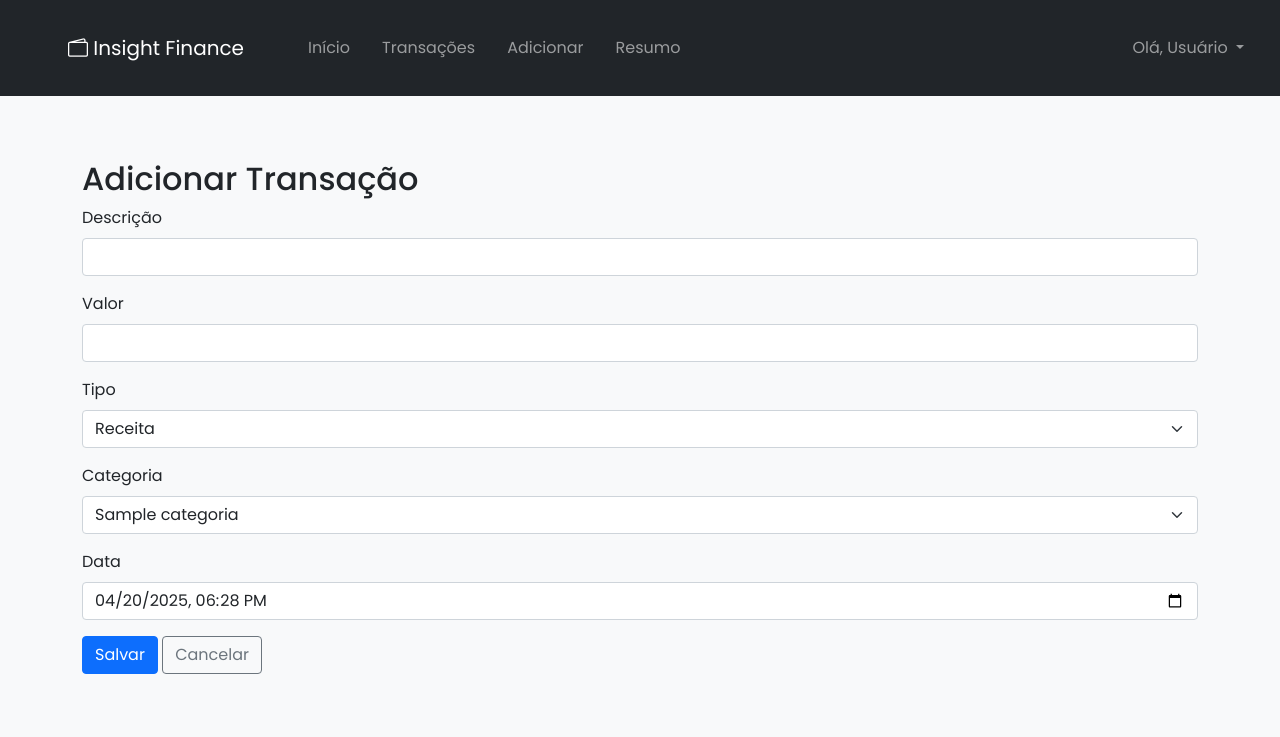
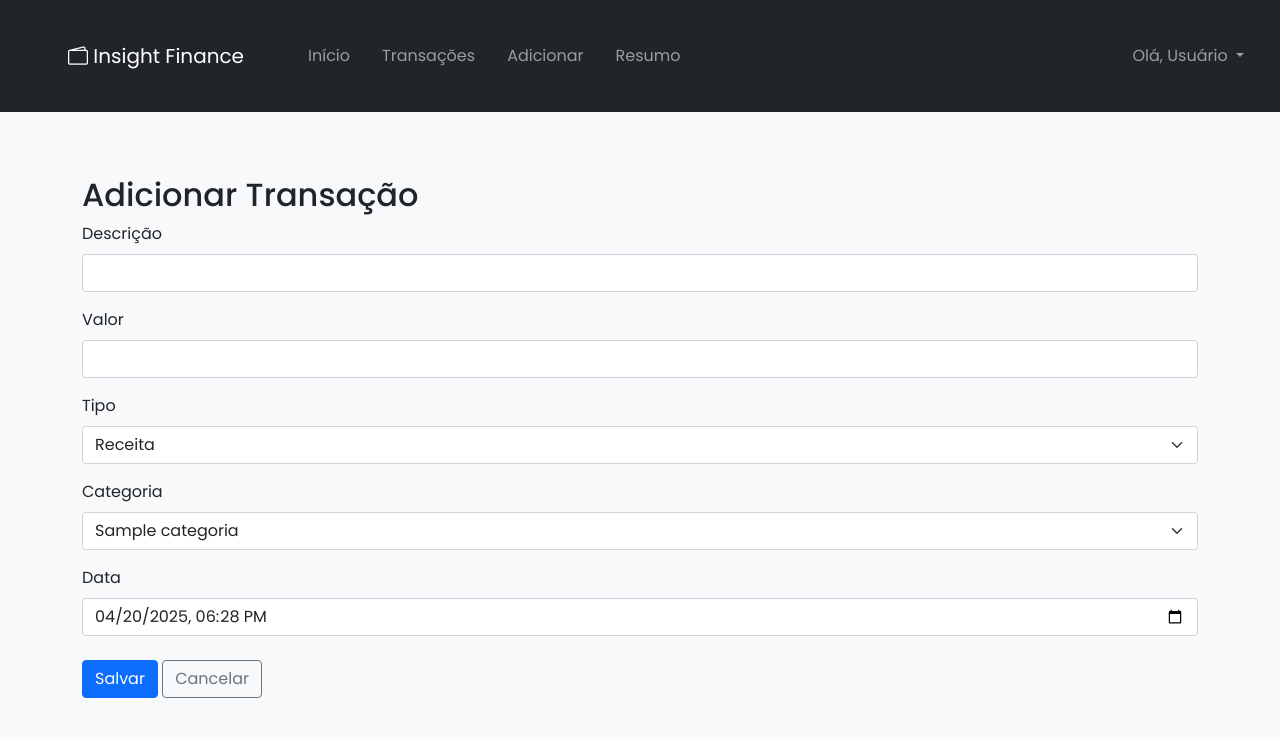
Before and after one commit to Matheus153/flask-financas, a Flask app: page /adicionar in a window 1280 px wide. Shown: the top 737 px of the page. Run offline with Flask 3, Linux system fonts and the light colour scheme; a user stored in the database is signed in; tables that the repository leaves empty hold one stand-in row (values such as "Sample post"); some libraries are stand-ins or nearby versions.

Commit message:
Feat: corrigindo espaçamento entre tabelas, botoes e tamanho de navbar

```diff
--- a/app/routes.py
+++ b/app/routes.py
@@ -465,7 +465,10 @@ def resumo():
             )
         )
 
-        fig_comparativo.update_traces(textposition='outside')
+        fig_comparativo.update_traces(
+            textposition='outside',
+            textfont_size=10
+        )
 
         # Substituir os valores do eixo y por strings formatadas ao estilo brasileiro
         ticks = df_agg['Valor'].max()
--- a/static/style.css
+++ b/static/style.css
@@ -24,7 +24,7 @@ body {
 
 .navbar {
     margin-bottom: 20px;
-    height: 12vh;
+    height: 14vh;
     padding: 0.5rem 1rem;
 }
 
--- a/templates/adicionar.html
+++ b/templates/adicionar.html
@@ -37,7 +37,7 @@
             value="{{ datetime.now().strftime('%Y-%m-%dT%H:%M') }}">
     </div>
 
-    <button type="submit" class="btn btn-primary">Salvar</button>
-    <a href="{{ url_for('.index') }}" class="btn btn-outline-secondary">Cancelar</a>
+    <button type="submit" class="btn btn-primary mt-2 mb-4">Salvar</button>
+    <a href="{{ url_for('.index') }}" class="btn btn-outline-secondary mt-2 mb-4">Cancelar</a>
 </form>
 {% endblock %}
--- a/templates/resumo.html
+++ b/templates/resumo.html
@@ -59,7 +59,7 @@
         </div>
     </div>
 
-    <div class="row">
+    <div class="row mt-4">
         <!-- Seção de Resumo por Categoria -->
         <div class="col-md-6 mb-4">
             <div class="card">
```
